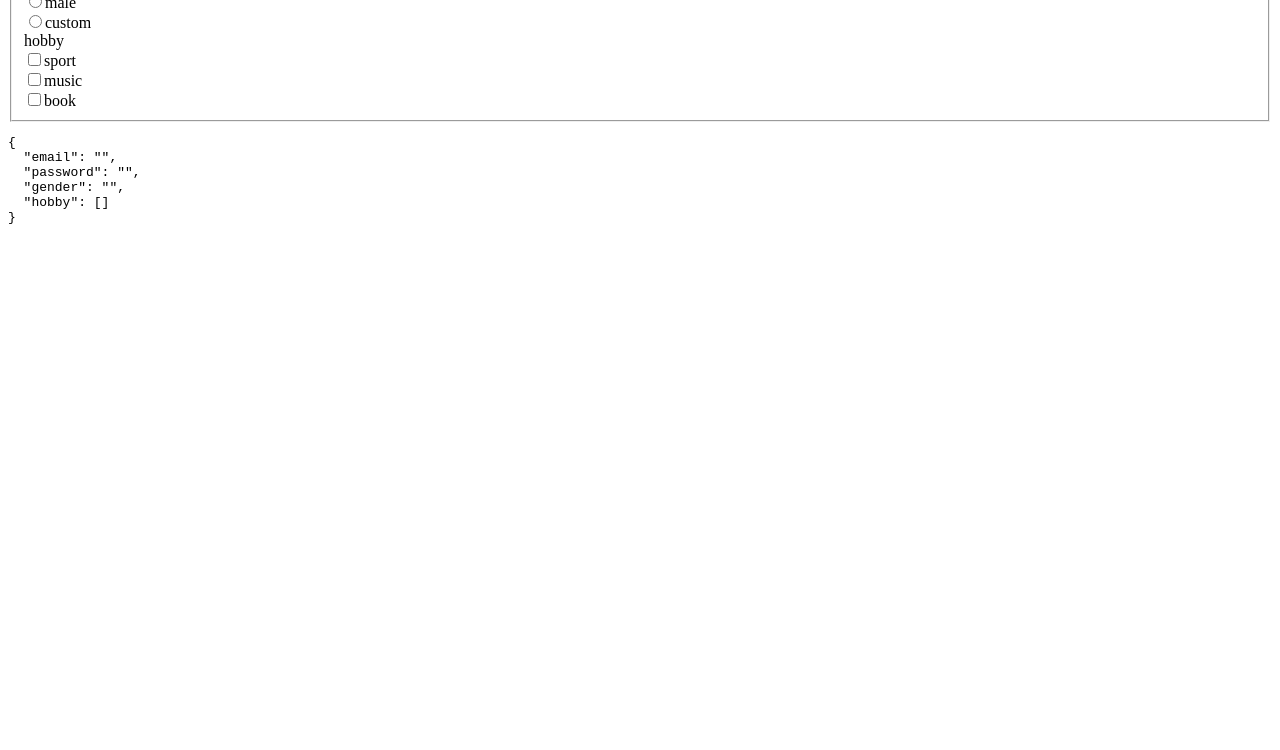
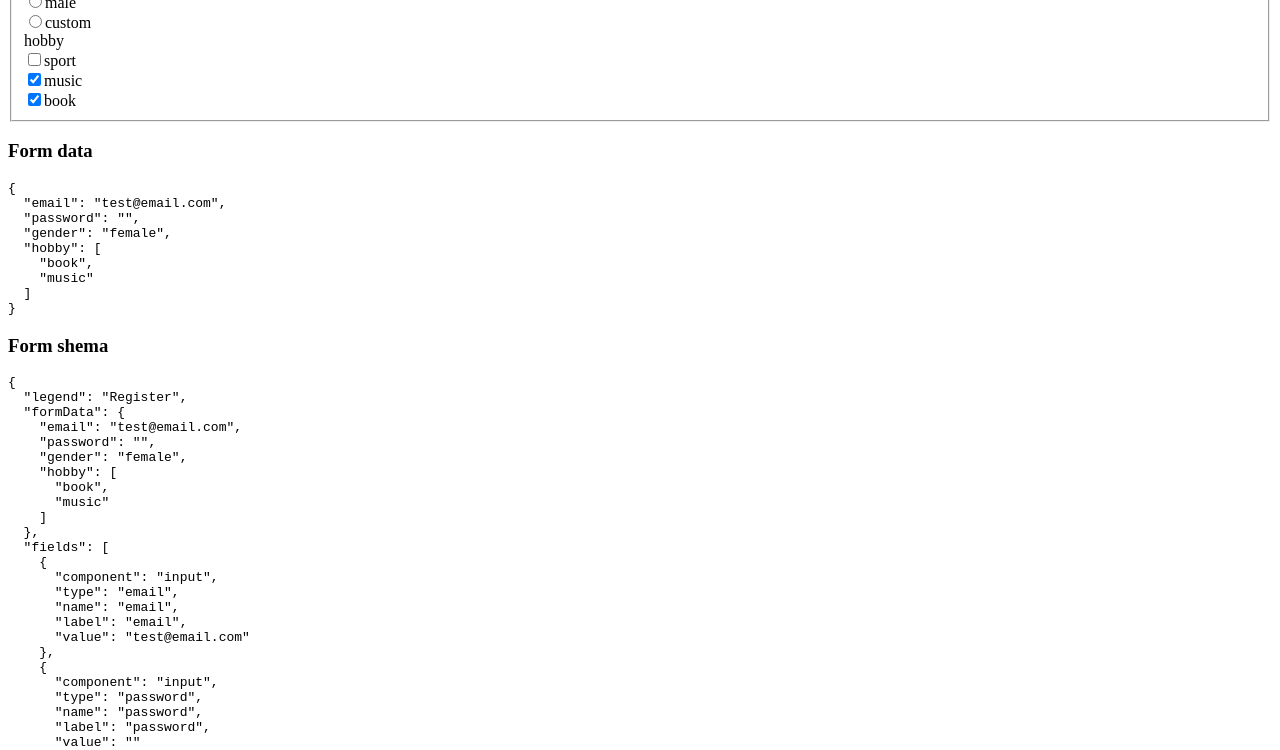
Before and after one commit to zbigiman1/vue-gen-form-1, a Vue app: page / in a window 1280 px wide. Shown: the part 120-870 px from the top of the page. Before the commit the page ends 800 px from the top, so only its background shows below. Built offline with nearby package versions, Linux system fonts and the light colour scheme.

Commit message:
radio and checkbox clean up

```diff
--- a/src/App.vue
+++ b/src/App.vue
@@ -4,14 +4,14 @@ import { useForm } from './composables/useForm'
 
 const fromData = ref(
   {
-    email: '',
+    email: 'test@email.com',
     password: '',
-    gender: '',
-    hobby: [],
+    gender: 'female',
+    hobby: ['book', 'music'],
   }
 )
 
-const MyForm = useForm({
+const formShema = ref({
   legend: 'Register',
   formData: fromData.value,
   fields:
@@ -49,9 +49,14 @@ const MyForm = useForm({
       }
     ]
 })
+
+const MyForm = useForm(formShema.value)
 </script>
 
 <template>
   <MyForm />
+  <h3>Form data</h3>
   <pre>{{ fromData }}</pre>
+  <h3>Form shema</h3>
+  <pre>{{ formShema }}</pre>
 </template>
--- a/src/composables/useInput.ts
+++ b/src/composables/useInput.ts
@@ -6,8 +6,23 @@ export interface Validation {
   message: string
 }
 
+function ifArrayIcludes(array: [], value: any) {
+  return !!array.find(element => element === value)
+
+}
+
+function setChecked(props: FormField) {
+  switch (props.type) {
+    case 'checkbox':
+      return ifArrayIcludes(props.formData[props.name], props.value)
+    case 'radio':
+      return props.formData[props.name] === props.value
+    default:
+      return false
+  }
+}
+
 export function useInput(props: FormField) {
-
   function setValue(name: string, event: Event) {
     const target = event.target as HTMLInputElement
     const value = target.value
@@ -32,6 +47,8 @@ export function useInput(props: FormField) {
       type: props.type,
       value: props.value,
       class: 'form-input',
+      // checked: true,
+      checked: setChecked(props),
       onInput: (event) => setValue(props.name, event)
     })
 }
```
